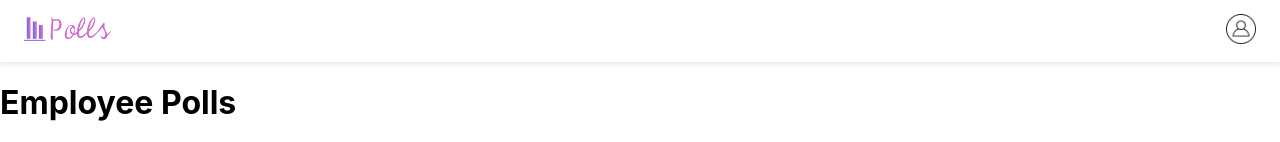
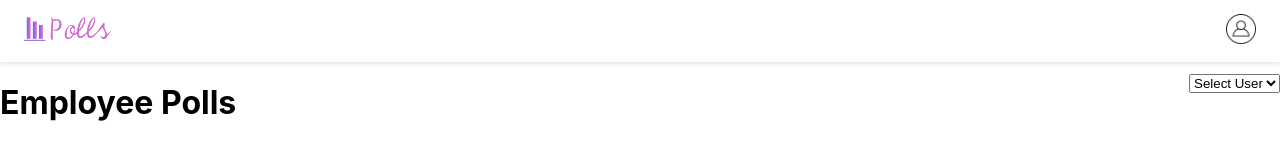
Before and after one commit to huynhlqDev/employee-poll, a React (Create React App) app: page / in a window 1280 px wide. Both pictures are taken after a click on the element 1241 px from the left and 31 px from the top of the page. Shown: the top 142 px of the page. Built offline with nearby package versions, Linux system fonts and the light colour scheme.

Commit message:
update header

```diff
--- a/src/App.css
+++ b/src/App.css
@@ -134,3 +134,11 @@
 .login-logo {
   height: 300px;
 }
+
+/* UserDropdown.css */
+.user-dropdown {
+  position: absolute;
+  top: 100%; /* Đặt dropdown ở dưới header */
+  right: 0; /* Đặt dropdown ở bên phải */
+  margin-top: 10px; /* Khoảng cách giữa dropdown và header */
+}
--- a/src/components/Header.js
+++ b/src/components/Header.js
@@ -1,17 +1,33 @@
 import { useDispatch, useSelector } from 'react-redux'
 import { Link } from 'react-router-dom'
-import { logout } from '../actions/authenActions';
+import { login, logout } from '../actions/authenActions';
+import { _getExistingUsers } from '../data/existingUsers';
+import UserDropdown from './UserDropdown';
+import { useEffect, useState } from 'react';
 
 const Header = () => {
+
     const dispatch = useDispatch();
     const isLoggedIn = useSelector(state => state.auth.isLoggedIn);
+    const loginInfo = useSelector(state => state.auth.loginInfo);
+
+    const [showUserDropdown, setShowUserDropdown] = useState(false)
+
+    useEffect(() => {
+        setShowUserDropdown(false)
+    }, [isLoggedIn])
 
     const handleLogout = () => {
-        dispatch(logout())
+        dispatch(logout(loginInfo.id))
     }
 
     const handlerLoginBox = () => {
-        console.log("open login box!");
+        setShowUserDropdown(!showUserDropdown)
+    }
+
+    const handleOnSelectUser = (user) => {
+        setShowUserDropdown(false)
+        dispatch(login(user.id, user.password))
     }
 
     return (
@@ -39,7 +55,10 @@ const Header = () => {
                         <img src="/login-logo.png" alt="Logo" />
                     </div>
                 }
+
             </div>
+            {showUserDropdown &&
+                <UserDropdown users={_getExistingUsers()} handleOnSelectUser={handleOnSelectUser} />}
         </header>
     )
 }
--- /dev/null
+++ b/src/components/UserDropdown.js
@@ -0,0 +1,21 @@
+
+const UserDropdown = ({ users, handleOnSelectUser }) => {
+
+    const onSelectUser = (e) => {
+        const user = JSON.parse(e.target.value)
+        handleOnSelectUser(user)
+    }
+
+    return (
+        <div className="user-dropdown">
+            <select onChange={onSelectUser}>
+                <option value="">Select User</option>
+                {users.map((user) => (
+                    <option key={user.id} value={JSON.stringify(user)}>{user.id}</option>
+                ))}
+            </select>
+        </div >
+    );
+};
+
+export default UserDropdown;
--- /dev/null
+++ b/src/data/existingUsers.js
@@ -0,0 +1,20 @@
+
+let existingUsers = [
+];
+
+const _saveLoginUser = (newUser) => {
+    if (!existingUsers.find(user => user.id === newUser.id)) {
+        existingUsers = [...existingUsers, newUser];
+    }
+};
+
+const _getExistingUsers = () => {
+    return existingUsers;
+};
+
+const _removeLoginUser = (userId) => {
+    const updateUsers = existingUsers.filter(user => user.id !== userId);
+    existingUsers = updateUsers
+};
+
+export { _saveLoginUser, _getExistingUsers, _removeLoginUser };
--- a/src/reducers/authenReducer.js
+++ b/src/reducers/authenReducer.js
@@ -1,16 +1,15 @@
+import { _removeLoginUser, _saveLoginUser } from "../data/existingUsers";
+
 const initialState = {
     isLoggedIn: false,
     loginInfo: {}
 };
 
 const authenReducer = (state = initialState, action) => {
-    let userInfo = {}
 
-    const login = () => {
-        if (action.payload.username === "user" && action.payload.password === "pass") {
-            userInfo = {
-                id: 'sarahedo',
-                password: 'password123',
+    const userInfo = {
+        id: "user",
+        password: "pass",
         name: 'Sarah Edo',
         avatarURL: null,
         answers: {
@@ -21,12 +20,22 @@ const authenReducer = (state = initialState, action) => {
         },
         questions: ['8xf0y6ziyjabvozdd253nd', 'am8ehyc8byjqgar0jgpub9']
     }
-            console.log("loggedIn");
+
+    const login = () => {
+        if (action.payload.username === userInfo.id && action.payload.password === userInfo.password) {
+            _saveLoginUser({
+                id: userInfo.id,
+                password: userInfo.password,
+            })
             return true
         } else {
-            console.log("NOT loggedIn");
             return false
         }
+    }
+
+    const logout = (id) => {
+        _removeLoginUser(id)
+        return true
     }
 
     switch (action.type) {
@@ -37,7 +46,11 @@ const authenReducer = (state = initialState, action) => {
                 loginInfo: userInfo
             };
         case 'LOGOUT':
-            return initialState;
+            return {
+                ...state,
+                isLoggedIn: !logout(),
+                loginInfo: {}
+            };
         default:
             return state;
     }
```
Also changed, not shown: src/components/ConfirmDialog.js (added, +14 -0 lines), public/logo192.png (added), src/data/_DATA.js (renamed from src/_DATA.js). Lines whose indentation alone changed are shown as unchanged.
